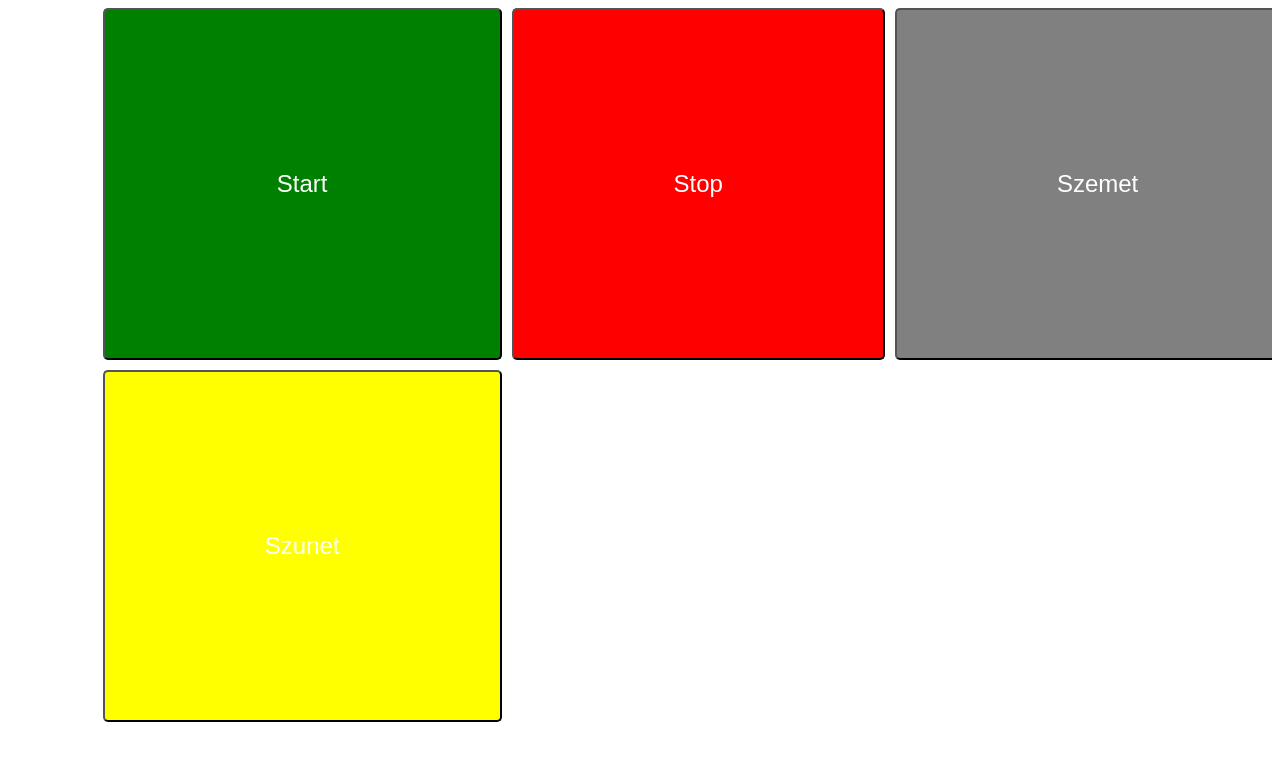
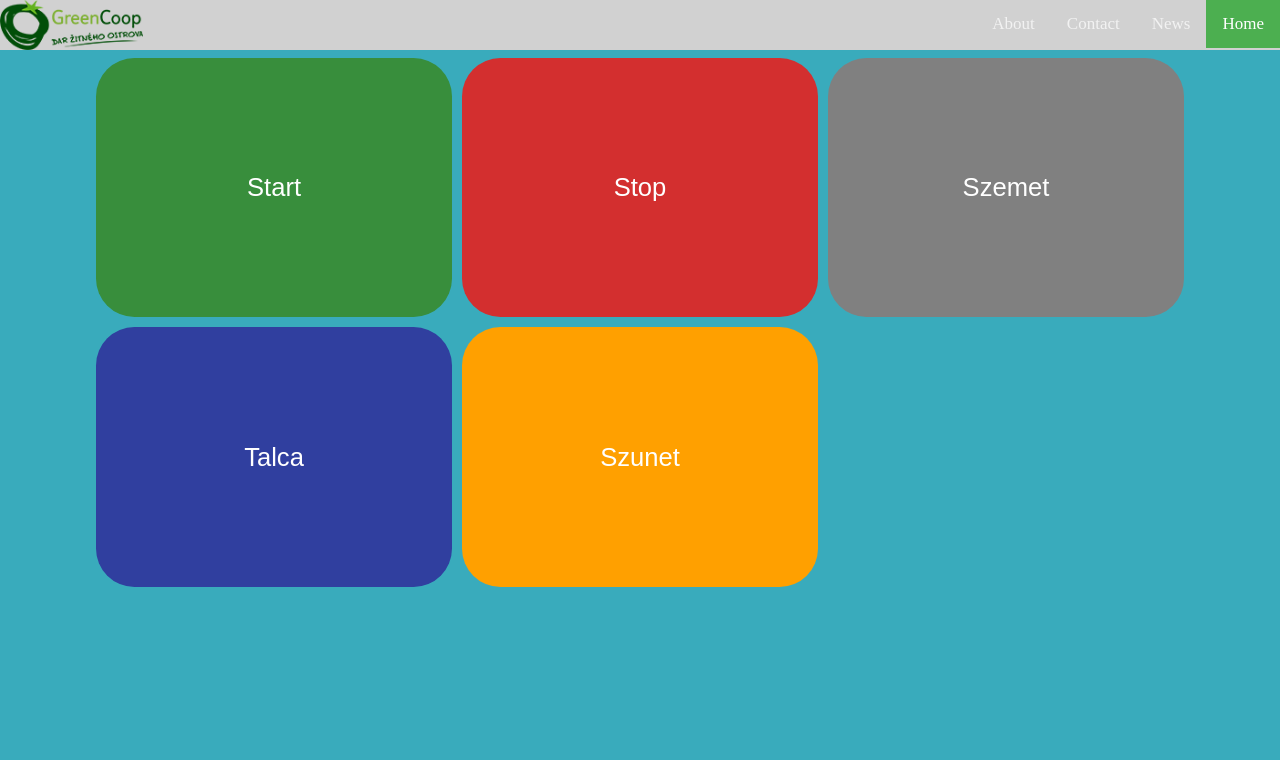
Before and after one commit to SmartHomeSimple/greenCoopBemondo, a plain HTML site: page res/index.html in a window 1280 px wide. Drawn offline with nearby package versions, Linux system fonts and the light colour scheme.

Commit message:
style.css,

```diff
--- a/index.html
+++ b/res/index.html
@@ -6,15 +6,24 @@
   <meta name="viewport" content="width=device-width, initial-scale=1.0">
   <meta http-equiv="X-UA-Compatible" content="ie=edge">
   <title>GreenCoop Bemondo</title>
+  <link rel="stylesheet" href="style.css">
 </head>
 
 <body>
+  <div class="topnav">
+    <img src="logo.png" alt="">
+    <a class="active" href="#home">Home</a>
+    <a href="#news">News</a>
+    <a href="#contact">Contact</a>
+    <a href="#about">About</a>
+  </div>
   <div class="wrapper">
     <button class="box" id="button_1">Start</button>
     <button class="box" id="button_2">Stop</button>
     <button class="box" id="button_3">Szemet</button>
     <button class="box" id="button_4">Talca</button>
     <button class="box" id="button_5">Szunet</button>
+    <!-- <button class="box" id="button_6">Szunet</button> -->
 
   </div>
 </body>
@@ -39,49 +48,9 @@
   $("#button_5").click(() => {
     $.get("/szunet", () => {})
   })
+  // $("#button_6").click(() => {
+  // })
 </script>
 
-<style>
-  html,
-  body {
-    max-width: 100%;
-    overflow-x: hidden;
-  }
-  .wrapper {
-    margin: auto;
-    display: grid;
-    grid-template-columns: auto auto auto auto;
-    grid-gap: 10px;
-    background-color: #fff;
-    color: #444;
-    width: 85%
-  }
-
-  .box {
-    background-color: #444;
-    color: #fff;
-    border-radius: 5px;
-    padding: 10rem;
-    font-size: 150%;
-    width: 100%
-  }
-
-  #button_1 {
-    background-color: green;
-  }
-
-  #button_2 {
-    background-color: red
-  }
-  #button_3 {
-    background-color: grey
-  }
-  #button_4 {
-    background-color: blue
-  }
-  #button_5{
-    background-color: yellow
-  }
-</style>
 
 </html>
--- /dev/null
+++ b/res/style.css
@@ -0,0 +1,95 @@
+body{
+  margin :0px;
+  /* background-image: url('bg.png');
+  background-repeat: no-repeat;
+  background-size: cover; */
+  height: 100vh;
+  background-color: #39ABBC;
+}
+
+
+img{
+  height: inherit;
+}
+.topnav {
+overflow: hidden;
+background-color: rgb(209, 209, 209);
+height: 50px;
+
+}
+
+.topnav a {
+float: right;
+color: #f2f2f2;
+text-align: center;
+padding: 14px 16px;
+text-decoration: none;
+font-size: 17px;
+}
+.topnav .logo{
+float: left;
+color: #f2f2f2;
+text-align: center;
+
+}
+
+.topnav a:hover {
+background-color: #ddd;
+color: black;
+}
+
+.topnav a.active {
+background-color: #4CAF50;
+color: white;
+}
+
+
+
+.wrapper {
+  margin: auto;
+  margin-top: 1vh;
+  display: grid;
+  grid-template-columns: 1fr 1fr 1fr;
+  grid-gap: 10px;
+  color: #444;
+  width: 85%
+}
+
+.box {
+  background-color: #444;
+  color: #fff;
+  border-radius: 5px;
+  padding: 9vw;
+  font-size: 2vw;
+  width: 100%;
+  border-radius: 3vw;
+  border: 0px;
+  box-shadow: #444;
+}
+
+.box:hover{
+  filter: contrast(120%);
+  filter: brightness(120%);
+  cursor: pointer;
+
+}
+
+#button_1 {
+  background-color: #388E3C;
+}
+
+#button_2 {
+  background-color: #d32f2f
+}
+
+#button_3 {
+  background-color: grey
+}
+
+#button_4 {
+  background-color: #303f9f
+}
+
+#button_5 {
+  background-color: #ffa000;
+}
```
Also changed, not shown: server.js (+11 -5 lines), res/logo.png (added).
